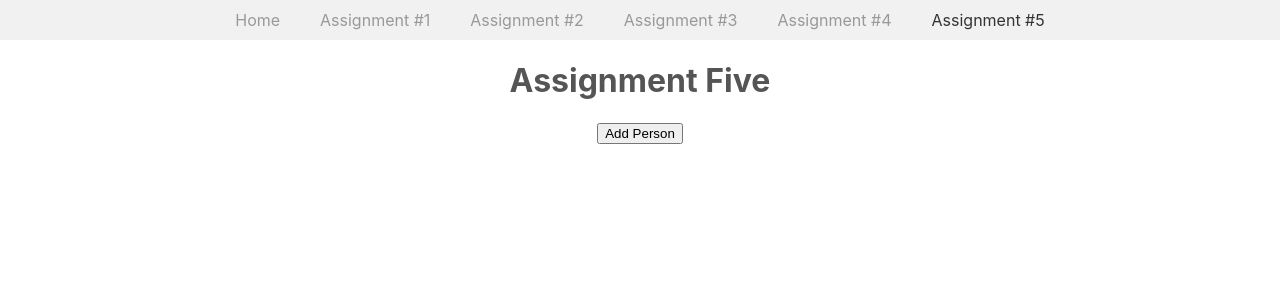
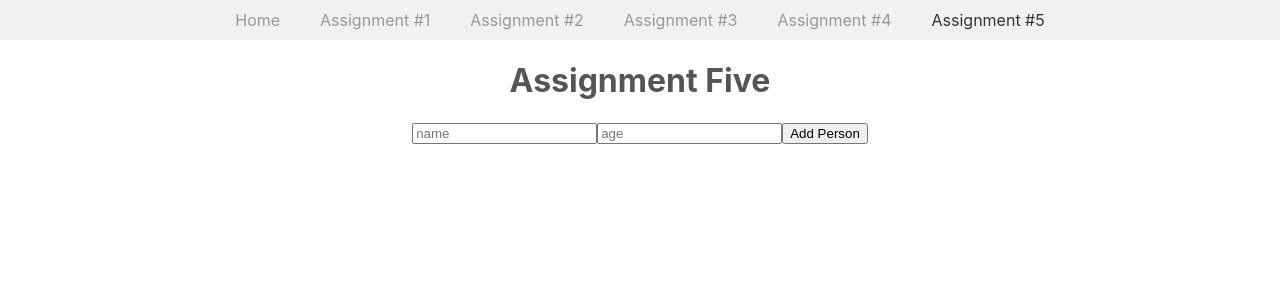
Before and after one commit to christoph-codes/reactTraining, a React (Create React App) app in the folder reactTraining/: page /assignment5 in a window 1280 px wide. Shown: the top 300 px of the page. Built offline with nearby package versions, Linux system fonts and the light colour scheme.

Commit message:
Cleaned up assignment 5

```diff
--- a/reactTraining/src/components/assignmentFive/components/addPerson/AddPerson.js
+++ b/reactTraining/src/components/assignmentFive/components/addPerson/AddPerson.js
@@ -1,10 +1,30 @@
-import React from 'react';
-import './AddPerson.scss'
+import React, { useState } from "react";
+import "./AddPerson.scss";
 
 export default function AddPerson(props) {
-    return (
-        <button onClick={props.personAdded} className='AddPerson'>
-            Add Person
-        </button>
-    )
+  const [name, setName] = useState("");
+  const [age, setAge] = useState("");
+
+  return (
+    <div className="AddPerson">
+      <input
+        type="text"
+        placeholder="name"
+        onChange={e => setName(e.target.value)}
+        value={name}
+      />
+      <input
+        type="number"
+        placeholder="age"
+        onChange={e => setAge(e.target.value)}
+        value={age}
+      />
+      <button
+        onClick={() => props.personAdded(name, age)}
+        className="AddPerson"
+      >
+        Add Person
+      </button>
+    </div>
+  );
 }
--- a/reactTraining/src/components/assignmentFive/containers/Persons.js
+++ b/reactTraining/src/components/assignmentFive/containers/Persons.js
@@ -2,20 +2,24 @@
 import "./Persons.scss";
 import AddPerson from "../components/addPerson/AddPerson";
 import Person from "../components/person/Person";
-import {reducer} from '../reducers/personReducer';
+import { reducer } from "../reducers/personReducer";
 
 export default function Persons(props) {
-      const [state, dispatch] = useReducer(reducer, {persons: []});
+  const [state, dispatch] = useReducer(reducer, { persons: [] });
 
   return (
     <div className="Persons">
-      <AddPerson personAdded={() => dispatch({type: 'ADD_PERSON'})} />
+      <AddPerson
+        personAdded={(name, age) =>
+          dispatch({ type: "ADD_PERSON", name: name, age: age })
+        }
+      />
       {state.persons.map(person => {
         return (
           <Person
             key={person.id}
             person={person}
-            clicked={() => dispatch({type: 'DELETE_PERSON', id: person.id})}
+            clicked={() => dispatch({ type: "DELETE_PERSON", id: person.id })}
           />
         );
       })}
--- a/reactTraining/src/components/assignmentFive/reducers/personReducer.js
+++ b/reactTraining/src/components/assignmentFive/reducers/personReducer.js
@@ -1,17 +1,18 @@
-
 export const reducer = (state, action) => {
-    switch(action.type) {
-        case 'ADD_PERSON':
+  switch (action.type) {
+    case "ADD_PERSON":
       const newPerson = {
         id: Math.random() * 50000000,
-                name: "Christopher",
-                age: Math.floor(Math.random() * 50)
+        name: action.name,
+        age: action.age
       };
-            return {persons: [...state.persons, newPerson]};
-        case 'DELETE_PERSON':
+      return { persons: [...state.persons, newPerson] };
+    case "DELETE_PERSON":
       // console.log(action.id)
-            return { persons: [...state.persons.filter(person => person.id !== action.id)]};
+      return {
+        persons: [...state.persons.filter(person => person.id !== action.id)]
+      };
     default:
       break;
   }
-}
+};
```
Also changed, not shown: reactTraining/src/components/assignmentFive/AssignmentFive.js (+9 -9 lines). Lines whose indentation alone changed are shown as unchanged.
